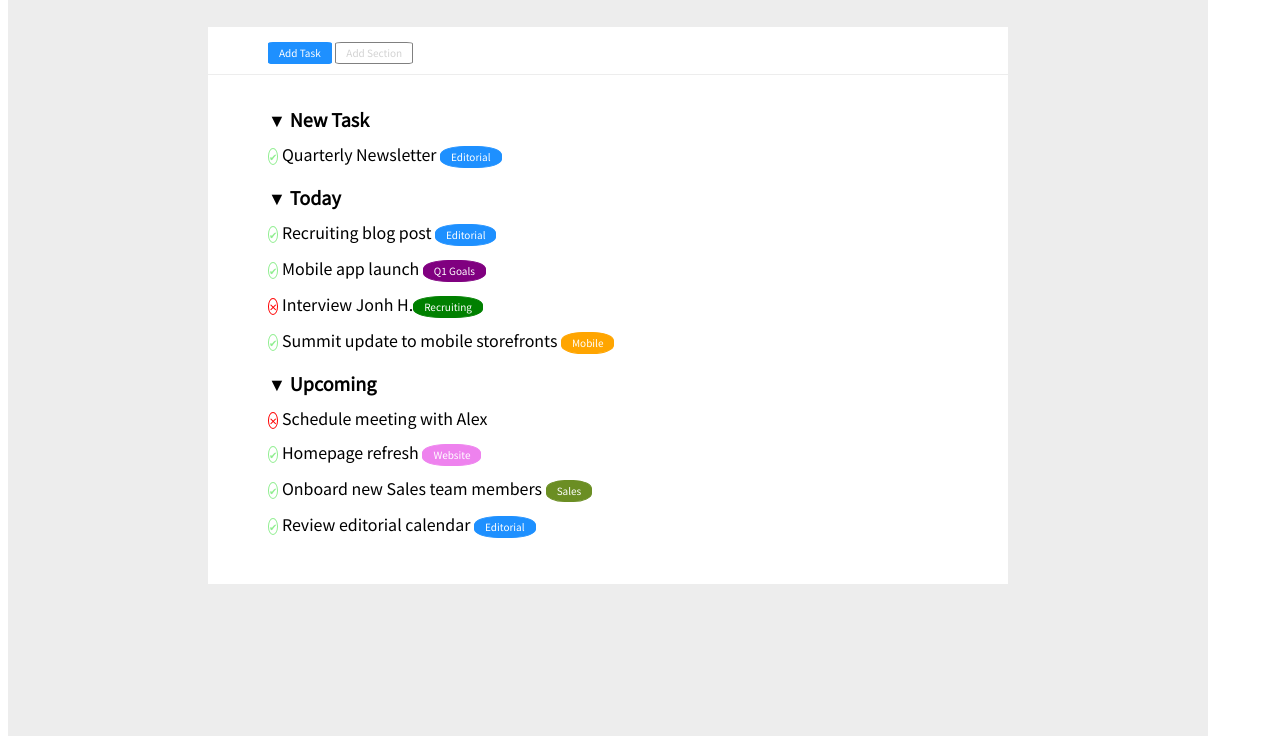
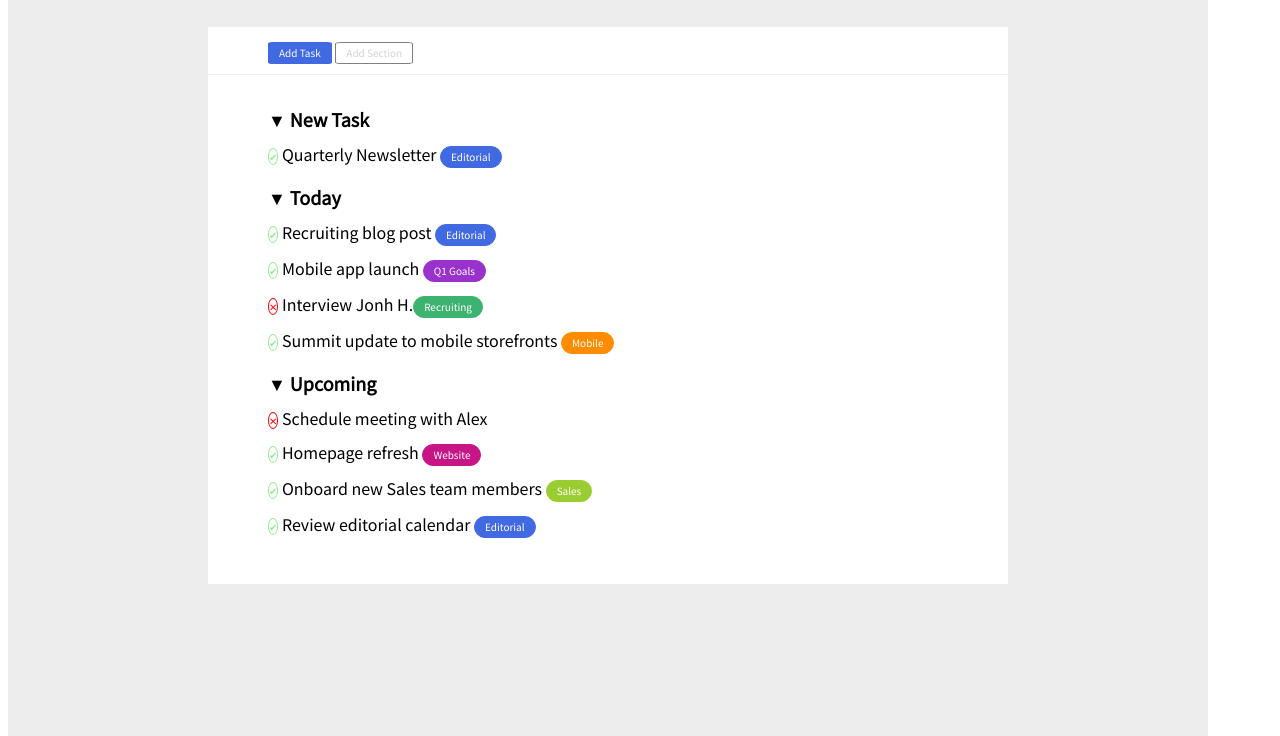
Before and after one commit to andreagorno/html-css-toboolist, a plain HTML site: page index.html in a window 1280 px wide. Shown: the part 64-800 px from the top of the page. Drawn offline with Linux system fonts and the light colour scheme.

Commit message:
refactoring e piccoli aggiustamenti

```diff
--- a/css/style1.css
+++ b/css/style1.css
@@ -12,12 +12,15 @@ h1{
     margin-top: 0;
     margin-bottom: 0;
     font-weight: bold;
+    line-height: 50px;
 }
 
 #logo{
     vertical-align: middle;
+    line-height: 50px;
 }
 
+/* webpage sizes */
 .container{
     width: 1200px;
     height: 1000px;
@@ -34,6 +37,17 @@ h1{
     line-height: 20px;
 }
 
+main{
+    box-sizing: border-box;
+    width: 800px;
+    background-color: white;
+    margin: auto;
+    margin-top: 1px;
+    padding-top: 15px;
+    padding-bottom: 30px;
+}
+/* /webpage sizes */
+
 
 .bubble1{
     font-size: 10px;
@@ -49,37 +63,16 @@ h1{
     margin-bottom: 10px;
 }
 
-.task{
-    color: white;
-    border: 1px solid dodgerblue;
-    background-color: dodgerblue;
-}
-
-.section{
-    color: lightgray;
-    border: 1px solid grey;
-}
-
 .bubble2{
     font-size: 10px;
     height: 20px;
     line-height: 20px;
     text-align: center;
     display: inline-flex;
-    border-radius: 40%;
+    border-radius: 25px;
     padding-left: 10px;
     padding-right: 10px;
     color: white;
-}
-
-main{
-    box-sizing: border-box;
-    width: 800px;
-    background-color: white;
-    margin: auto;
-    margin-top: 1px;
-    padding-top: 15px;
-    padding-bottom: 30px;
 }
 
 li{
@@ -97,6 +90,7 @@ li{
     margin-bottom: 5px;
 }
 
+/* green check and red cross section */
 .check{
     font-size: 10px;
     width: 25px;
@@ -115,32 +109,45 @@ li{
     border-radius: 50%;
 }
 
+
+/* text color and backgrounds bubbles */
+.task{
+    color: white;
+    border: 1px solid royalblue;
+    background-color: royalblue;
+}
+
+.section{
+    color: lightgray;
+    border: 1px solid grey;
+}
+
 .editorial{
-    border: 1px solid dodgerblue;
-    background-color: dodgerblue;
+    border: 1px solid royalblue;
+    background-color: royalblue;
 }
 
 .q1goals{
-    border: 1px solid purple;
-    background-color: purple;
+    border: 1px solid darkorchid;
+    background-color: darkorchid;
 }
 
 .recruiting{
-    border: 1px solid green;
-    background-color: green;
+    border: 1px solid mediumseagreen;
+    background-color: mediumseagreen;
 }
 
 .mobile{
-    border: 1px solid orange;
-    background-color: orange;
+    border: 1px solid darkorange;
+    background-color: darkorange;
 }
 
 .website{
-    border: 1px solid violet;
-    background-color: violet;
+    border: 1px solid mediumvioletred;
+    background-color: mediumvioletred;
 }
 
 .sales{
-    border: 1px solid olivedrab;
-    background-color: olivedrab;
+    border: 1px solid yellowgreen;
+    background-color: yellowgreen;
 }
```
Also changed, not shown: index.html (+11 -8 lines).
